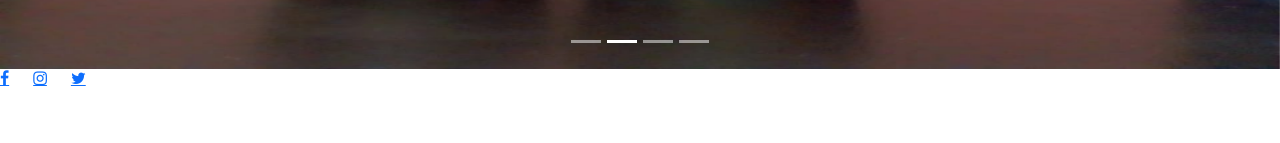
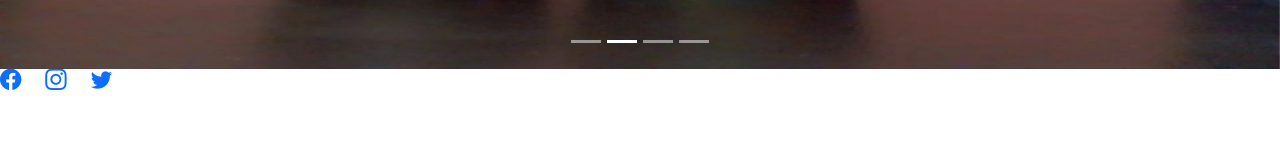
Before and after one commit to kiokoshedy/abu-arts, a React (Create React App) app: page / in a window 1280 px wide. Shown: the part 606-749 px from the top of the page. Built offline with nearby package versions, Linux system fonts and the light colour scheme; a web font is replaced by a local one.

Commit message:
social links

```diff
--- a/src/components/Home.jsx
+++ b/src/components/Home.jsx
@@ -43,17 +43,17 @@ const Home = () => {
                 </button>
 
             </div>
-            <div className="icons justify">
-                <a href="https://twitter.com/KiokoKe_" className="fa fa-facebook me-4">
+            <div className="icons mx-auto">
+                            <a href="https://twitter.com/KiokoKe_" className="bi bi-facebook me-4 fa-lg">
 
-                </a>
-                <a href="https://github.com/kiokoshedy" className="fa fa-instagram me-4">
+                            </a>
+                            <a href="https://github.com/kiokoshedy" className="bi bi-instagram me-4 fa-lg">
 
-                </a>
-                <a href="https://www.linkedin.com/in/shadrack-kioko-b2a712179/" className="fa fa-twitter me-4">
+                            </a>
+                            <a href="https://www.linkedin.com/in/shadrack-kioko-b2a712179/" className="bi bi-twitter me-4 fa-lg">
 
-                </a>
-            </div>
+                            </a>
+                        </div>
 
             <Product />
         </div>
```
